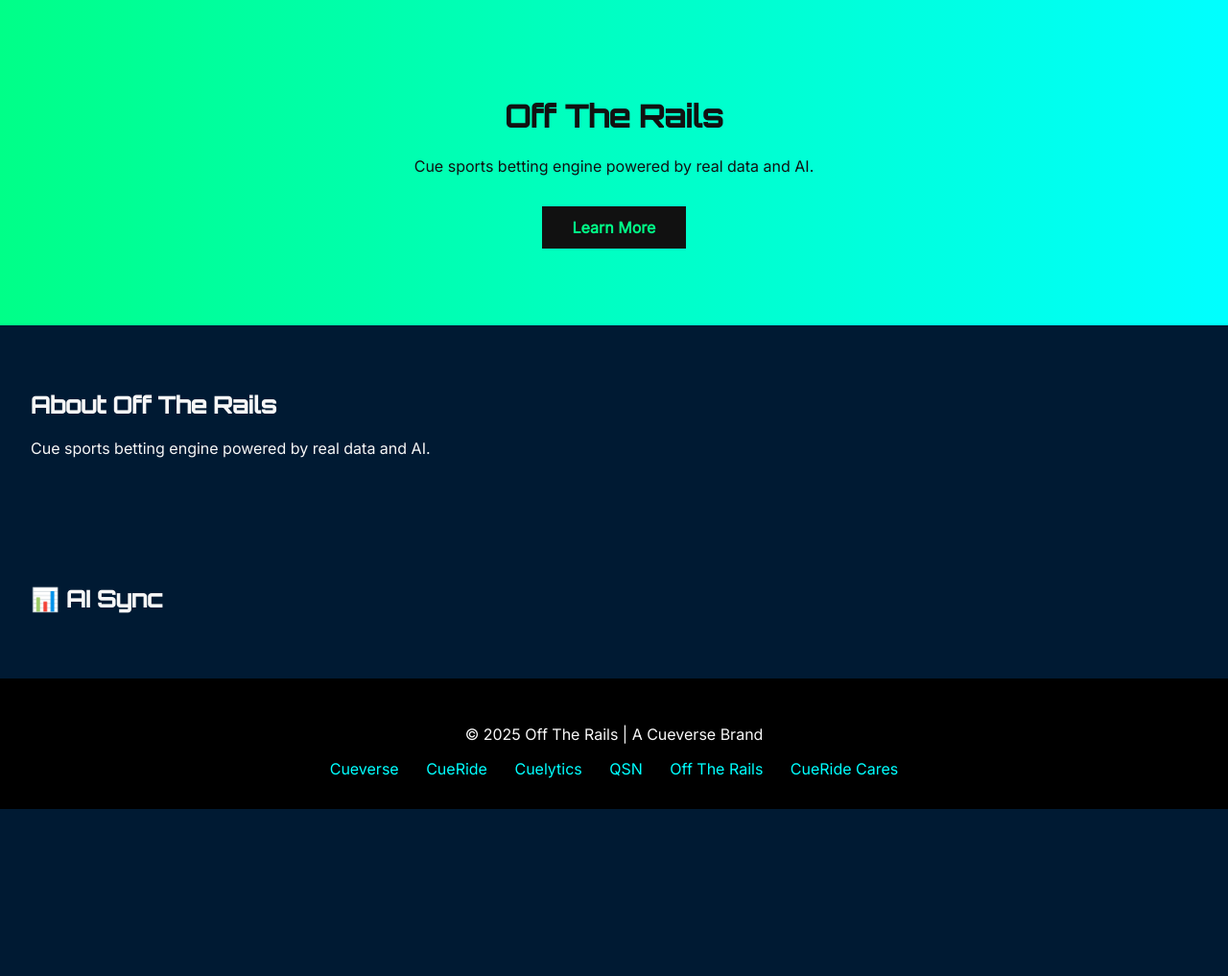
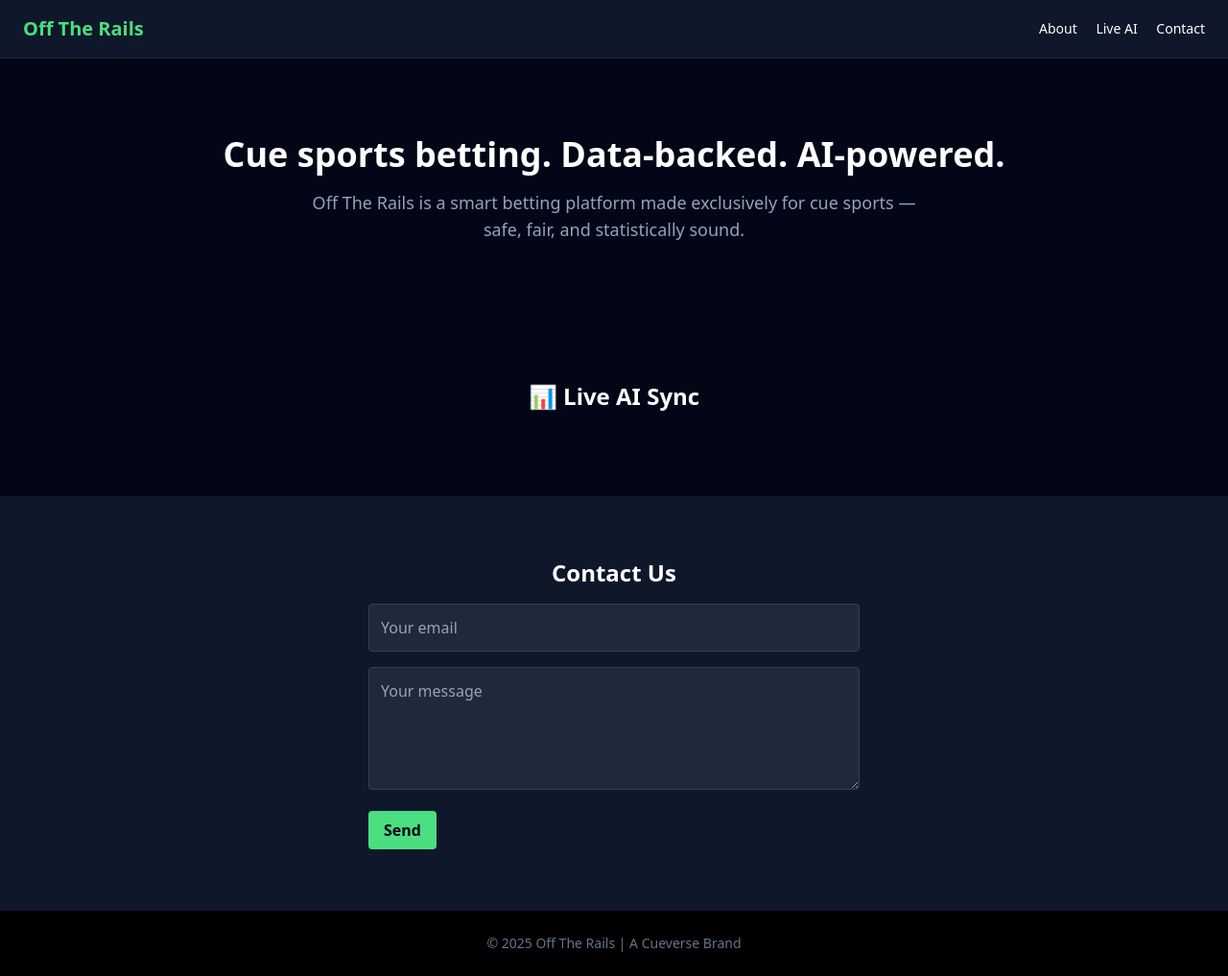
Before and after one commit to ddijm1992/offtherails_bet, a plain HTML site: page index.html in a window 1280 px wide. Shown: the whole page at 96% size. Before the commit the page ends 843 px from the top, so only its background shows below. Drawn offline with nearby package versions, Linux system fonts and the light colour scheme.

Commit message:
Empire compliance patch: overlay, contact, footer

```diff
--- a/index.html
+++ b/index.html
@@ -3,41 +3,51 @@
 <head>
   <meta charset="UTF-8" />
   <meta name="viewport" content="width=device-width, initial-scale=1.0" />
-  <meta name="description" content="Cue sports betting engine powered by real data and AI." />
   <title>Off The Rails – Powered by Cueverse</title>
-  <link rel="stylesheet" href="style.css" />
-  <link href="https://fonts.googleapis.com/css2?family=Orbitron:wght@500&family=Inter:wght@300;400&display=swap" rel="stylesheet">
+  <meta name="description" content="Off The Rails is a smart betting platform made exclusively for cue sports — safe, fair, and statistically sound." />
+  <meta property="og:title" content="Off The Rails – Powered by Cueverse" />
+  <meta property="og:description" content="Off The Rails is a smart betting platform made exclusively for cue sports — safe, fair, and statistically sound." />
+  <meta property="og:image" content="https://cueverse.org/og-image.jpg" />
+  <meta property="og:url" content="https://offtherails.bet" />
+  <meta name="twitter:card" content="summary_large_image" />
+  <link rel="icon" href="/favicon.ico" />
+  <script src="https://cdn.tailwindcss.com"></script>
 </head>
-<body>
-  <header>
-    <div class="hero">
-      <h1>Off The Rails</h1>
-      <p class="tagline">Cue sports betting engine powered by real data and AI.</p>
-      <a href="#about" class="cta-button">Learn More</a>
-    </div>
+<body class="bg-slate-950 text-white font-sans antialiased">
+  <header class="bg-slate-900 border-b border-slate-800 px-6 py-4 flex justify-between items-center">
+    <h1 class="text-xl font-bold text-green-400">Off The Rails</h1>
+    <nav class="space-x-4 text-sm">
+      <a href="#about" class="hover:text-green-300">About</a>
+      <a href="#ai" class="hover:text-green-300">Live AI</a>
+      <a href="#contact" class="hover:text-green-300">Contact</a>
+    </nav>
   </header>
 
-  <section id="about">
-    <h2>About Off The Rails</h2>
-    <p>Cue sports betting engine powered by real data and AI.</p>
-  </section>
+  <main>
+    <section class="text-center py-20 px-6">
+      <h2 class="text-4xl font-bold mb-4">Cue sports betting. Data-backed. AI-powered.</h2>
+      <p class="text-lg max-w-2xl mx-auto text-slate-400">Off The Rails is a smart betting platform made exclusively for cue sports — safe, fair, and statistically sound.</p>
+    </section>
 
-  <section id="ai">
-    <h2>📊 AI Sync</h2>
-    <div id="ai-feed"></div>
-    <script src="https://cueverse-monitor.vercel.app/loop_feed.js"></script>
-  </section>
+    <section id="ai" class="py-16 px-6">
+      <h2 class="text-2xl font-bold mb-6 text-center">📊 Live AI Sync</h2>
+      <div id="ai-feed" class="max-w-2xl mx-auto"></div>
+      <script src="https://cueverse-monitor.vercel.app/loop_feed.js"></script>
+    </section>
 
-  <footer>
-    <p>© 2025 Off The Rails | A Cueverse Brand</p>
-    <nav>
-      <a href="https://cueverse.org">Cueverse</a>
-      <a href="https://cuerideapp.com">CueRide</a>
-      <a href="https://cuelytics.tech">Cuelytics</a>
-      <a href="https://qsntv.live">QSN</a>
-      <a href="https://offtherails.bet">Off The Rails</a>
-      <a href="https://cueridecares.org">CueRide Cares</a>
-    </nav>
+    <section id="contact" class="bg-slate-900 py-16 px-6">
+      <h2 class="text-2xl font-bold mb-4 text-center">Contact Us</h2>
+      <form action="https://formspree.io/f/xgebvljk" method="POST" class="max-w-lg mx-auto space-y-4">
+        <input type="email" name="email" placeholder="Your email" required class="w-full p-3 rounded bg-slate-800 text-white border border-slate-700" />
+        <textarea name="message" placeholder="Your message" required class="w-full p-3 rounded bg-slate-800 text-white border border-slate-700 h-32"></textarea>
+        <button type="submit" class="bg-green-400 text-slate-950 font-semibold py-2 px-4 rounded hover:bg-green-300">Send</button>
+      </form>
+    </section>
+  </main>
+
+  <footer class="bg-black py-6 text-center text-sm text-slate-500">
+    © 2025 Off The Rails | A Cueverse Brand
   </footer>
+  <script src="campaign_feed.js"></script>
 </body>
 </html>
```
